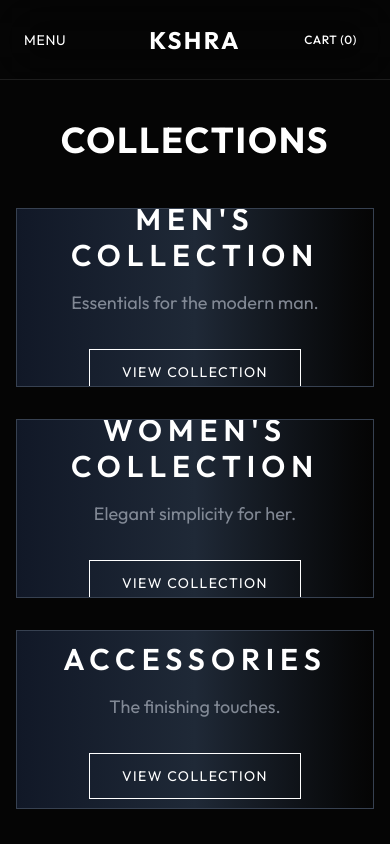
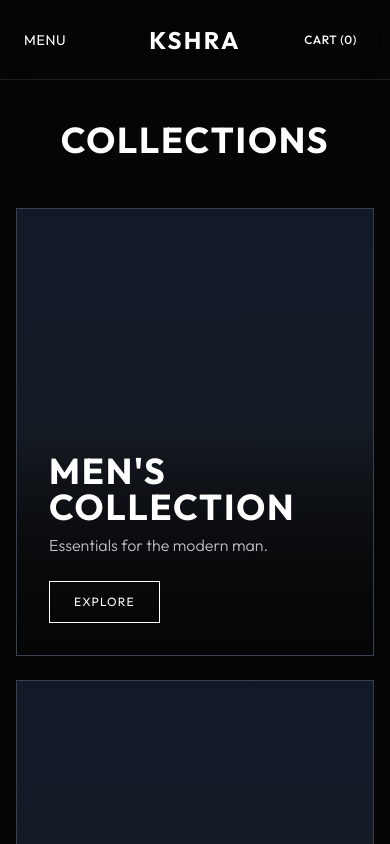
Before and after one commit to adithya3010/SAIKIRAN, a Next.js app: page /collections in a window 390 px wide. Shown: the top 844 px of the page. Built offline with nearby package versions, Linux system fonts and the light colour scheme.

Commit message:
New arrrival page

```diff
--- a/src/app/collections/page.js
+++ b/src/app/collections/page.js
@@ -6,16 +6,16 @@ export default function CollectionsPage() {
         <div className="pt-[120px] pb-24 px-4 max-w-[1400px] mx-auto min-h-screen">
             <h1 className="font-outfit text-4xl md:text-5xl font-bold uppercase text-white mb-12 tracking-wider text-center">Collections</h1>
 
-            <div className="grid grid-cols-1 gap-8">
+            <div className="grid grid-cols-1 gap-6 md:gap-8">
                 {collections.map((collection) => (
-                    <Link key={collection.id} href={collection.href} className="group relative block w-full aspect-[2/1] md:aspect-[3/1] border border-border-secondary overflow-hidden">
-                        <div className="absolute inset-0 bg-gradient-to-r from-grey-900 via-grey-800 to-black transition-transform duration-700 group-hover:scale-105" />
+                    <Link key={collection.id} href={collection.href} className="group relative block w-full aspect-[4/5] md:aspect-[3/1] border border-border-secondary overflow-hidden">
+                        <div className="absolute inset-0 bg-gradient-to-b md:bg-gradient-to-r from-grey-900 via-grey-800 to-black transition-transform duration-700 group-hover:scale-105" />
 
-                        <div className="absolute inset-0 flex flex-col justify-center items-center z-10 p-8 text-center">
-                            <h2 className="font-outfit text-3xl md:text-4xl font-semibold uppercase text-white mb-4 tracking-[0.2em]">{collection.title}</h2>
-                            <p className="text-grey-400 text-lg max-w-md mb-8 opacity-80">{collection.description}</p>
-                            <span className="inline-block px-8 py-3 border border-white text-white text-sm uppercase tracking-widest hover:bg-white hover:text-black transition-all">
-                                View Collection
+                        <div className="absolute inset-0 flex flex-col justify-end md:justify-center items-start md:items-center z-10 p-8 md:p-12 text-left md:text-center bg-gradient-to-t from-black/80 to-transparent md:bg-none">
+                            <h2 className="font-outfit text-4xl md:text-5xl font-bold uppercase text-white mb-2 md:mb-4 tracking-wider md:tracking-[0.2em] leading-none">{collection.title}</h2>
+                            <p className="text-grey-300 md:text-grey-400 text-base md:text-lg max-w-md mb-6 md:mb-8 opacity-90 md:opacity-80 font-light">{collection.description}</p>
+                            <span className="inline-block px-6 py-3 md:px-8 md:py-3 border border-white text-white text-xs md:text-sm uppercase tracking-widest hover:bg-white hover:text-black transition-all">
+                                Explore
                             </span>
                         </div>
                     </Link>
--- /dev/null
+++ b/src/app/new-arrivals/page.js
@@ -0,0 +1,19 @@
+import ProductGrid from '@/components/product/ProductGrid';
+import { products } from '@/lib/data';
+
+export default function NewArrivalsPage() {
+    const newArrivals = products.filter(product => product.isNew);
+
+    return (
+        <div className="pt-[80px]">
+            <div className="bg-black py-24 px-4 text-center border-b border-border-secondary">
+                <h1 className="font-outfit text-4xl md:text-6xl font-bold uppercase text-white mb-6 tracking-widest">New Arrivals</h1>
+                <p className="text-grey-400 text-lg max-w-2xl mx-auto">
+                    The latest additions to our monochrome collection. Engineered for the modern shadow.
+                </p>
+            </div>
+
+            <ProductGrid title="" products={newArrivals} />
+        </div>
+    );
+}
```
